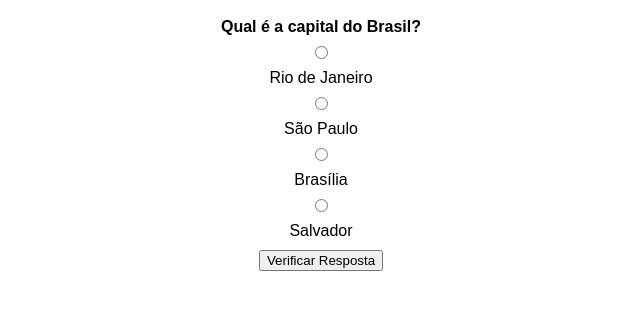
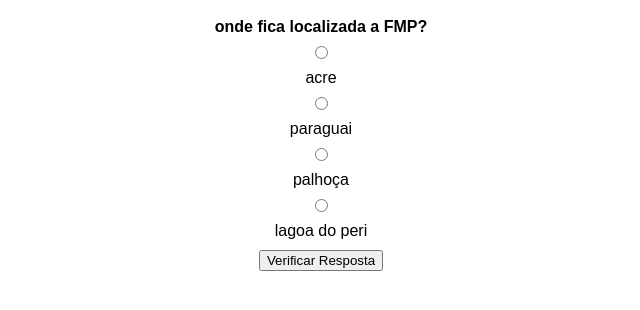
Before and after one commit to Malligson/jogo, a plain HTML site: page index.html in a window 1280 px wide. Shown: the part 90-400 px from the top of the page, without its empty margins (319-959 px from the left). Drawn offline with Linux system fonts and the light colour scheme.

Commit message:
Update index.html

```diff
--- a/index.html
+++ b/index.html
@@ -48,19 +48,19 @@
     <script>
         const perguntas = [
             {
-                pergunta: "Qual é a capital do Brasil?",
-                opcoes: ["Rio de Janeiro", "São Paulo", "Brasília", "Salvador"],
-                resposta: "Brasília"
+                pergunta: "onde fica localizada a FMP?",
+                opcoes: ["acre", "paraguai", "palhoça", "lagoa do peri"],
+                resposta: "palhoça"
             },
             {
-                pergunta: "Quem escreveu 'Dom Quixote'?",
-                opcoes: ["Machado de Assis", "Cervantes", "Shakespeare", "Garcia Lorca"],
-                resposta: "Cervantes"
+                pergunta: "Quem fundou a FMP?",
+                opcoes: ["Machado de Assis", "Ronério Heiderscheidt", "Shakespeare", "Garcia Lorca"],
+                resposta: "Ronério Heiderscheidt"
             },
             {
-                pergunta: "Quantos planetas fazem parte do sistema solar?",
-                opcoes: ["7", "8", "9", "10"],
-                resposta: "8"
+                pergunta: "quantos anos tem a FMP?",
+                opcoes: ["17", "8", "9", "10"],
+                resposta: "17 anos"
             }
         ];
 
```
